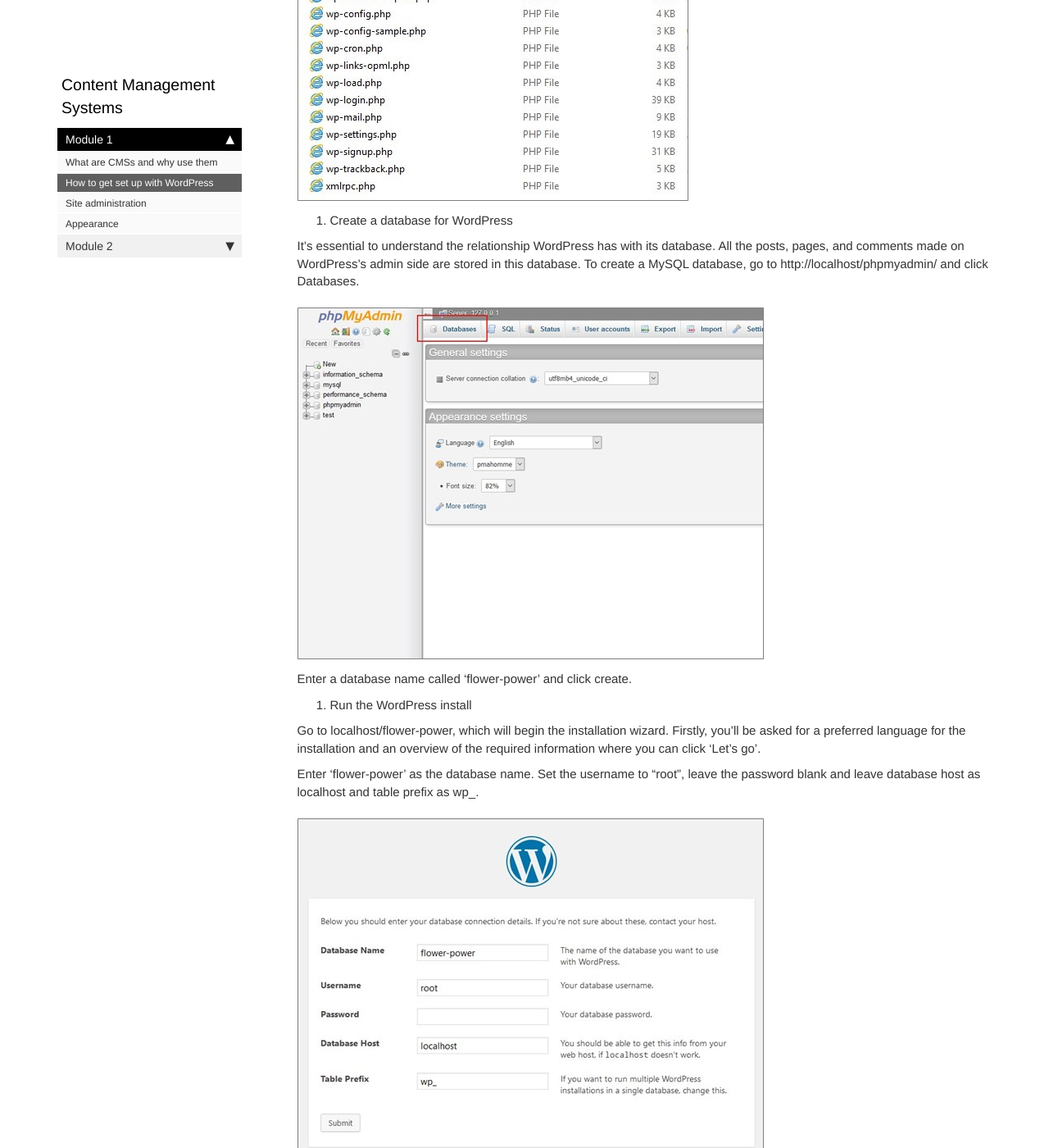
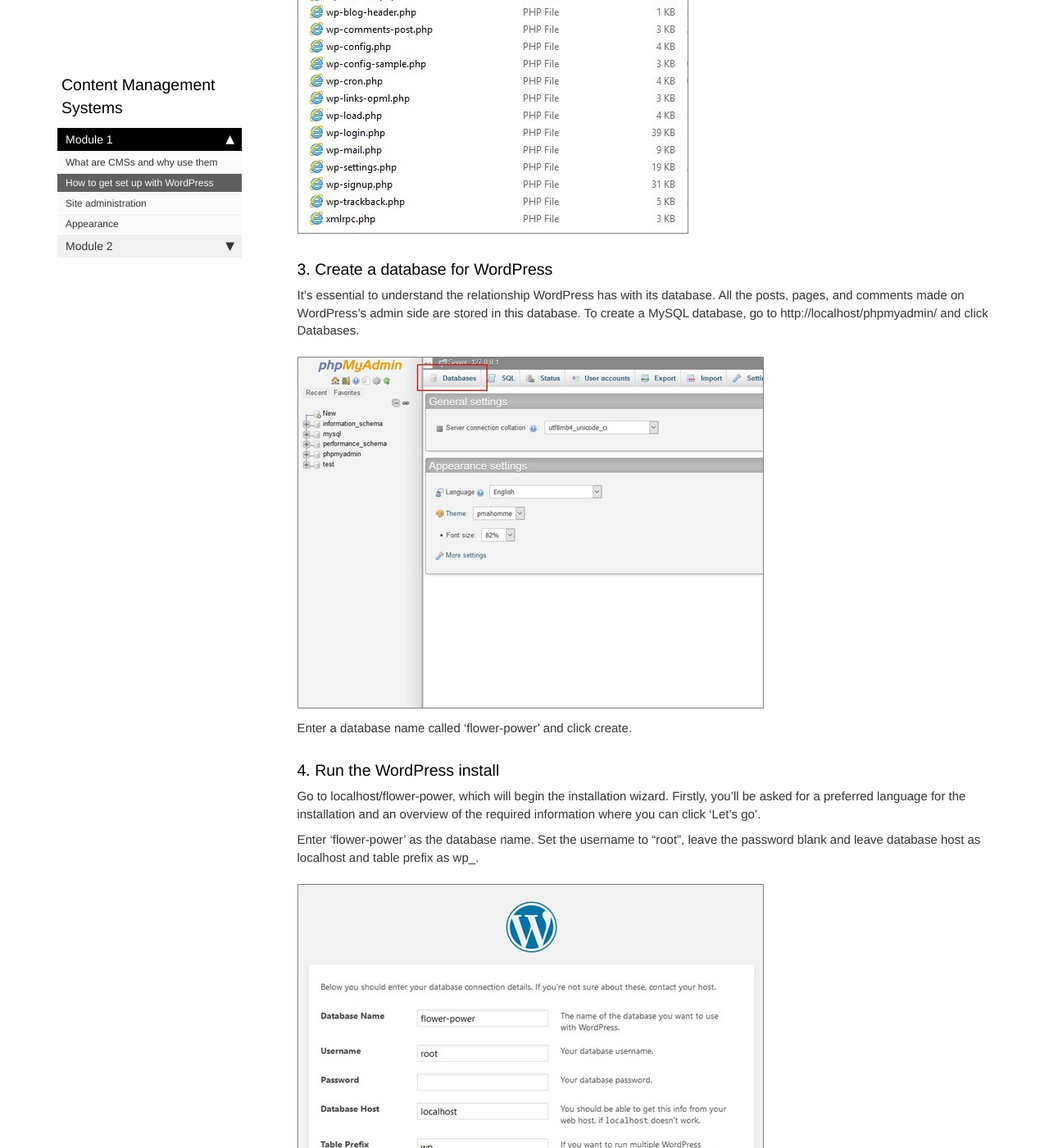
Before and after one commit to AmberBentley/content-feu, a Jekyll site: the page built from pages/cms/intro-wordpress.md, in a window 1280 px wide and 1400 px high, scrolled down 1924 px. Shown: the whole window at 82% size. Built offline with Jekyll 4.4.1, drawn with Linux system fonts in a browser that asks for light colours; comment, search, counter and statistics services are not loaded; some of the changed text lies outside the part shown.

Commit message:
Update intro-wordpress.md

```diff
--- a/pages/cms/intro-wordpress.md
+++ b/pages/cms/intro-wordpress.md
@@ -12,7 +12,7 @@ WordPress uses PHP, a server-side language, to render pages; therefore, we need
 
 ## Steps
 
-1. Local server
+### 1. Local server
 
 Download an application to run a local server on your computer.
 
@@ -26,7 +26,7 @@ _Note: Mac users may prefer to choose MAMP from the beginning as it’s well sui
 
 Click ‘Start’ for both Apache and MySQL, and test that your server is running by going to http://localhost/ in your browser which should load up a page saying ‘Welcome to Xampp’.
 
-2. Download WordPress files
+### 2. Download WordPress files
 
 Next, you need to download the WordPress files from here. Take the zip file you’ve downloaded and copy it.
 
@@ -38,7 +38,7 @@ Now click into the htdocs folder and create a new folder called ‘flower-power
 
 ![Zip file](../../images/cms/1-2-download2.jpg)
 
-3. Create a database for WordPress
+### 3. Create a database for WordPress
 
 It’s essential to understand the relationship WordPress has with its database. All the posts, pages, and comments made on WordPress’s admin side are stored in this database. To create a MySQL database, go to http://localhost/phpmyadmin/ and click Databases.
 
@@ -46,7 +46,7 @@ It’s essential to understand the relationship WordPress has with its database.
 
 Enter a database name called ‘flower-power’ and click create.
 
-4. Run the WordPress install
+### 4. Run the WordPress install
 
 Go to localhost/flower-power, which will begin the installation wizard. Firstly, you’ll be asked for a preferred language for the installation and an overview of the required information where you can click ‘Let’s go’.
 
```
